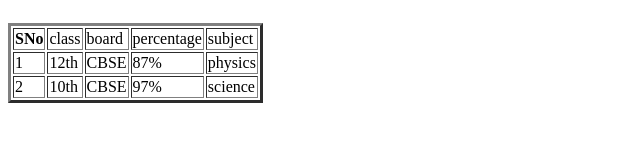
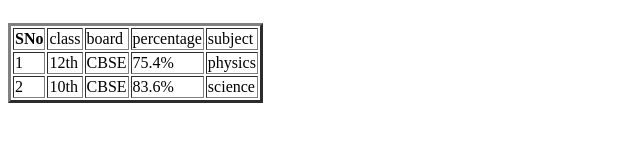
Before and after one commit to vishalwarlord/html, a plain HTML site: page index.html in a window 1280 px wide. Shown: the part 538-680 px from the top of the page, 0-640 px from the left. Drawn offline with Linux system fonts and the light colour scheme.

Commit message:
Update index.html

```diff
--- a/index.html
+++ b/index.html
@@ -17,14 +17,14 @@
   <td>1</td>
   <td>12th</td>
   <td>CBSE</td>
-  <td>87%</td>
+  <td>75.4%</td>
     <td>physics</td>
   </tr>
    <tr>
   <td>2</td>
   <td>10th</td>
   <td>CBSE</td>
-  <td>97%</td>
+  <td>83.6%</td>
     <td>science</td>
   </tr>
   </table>
```
